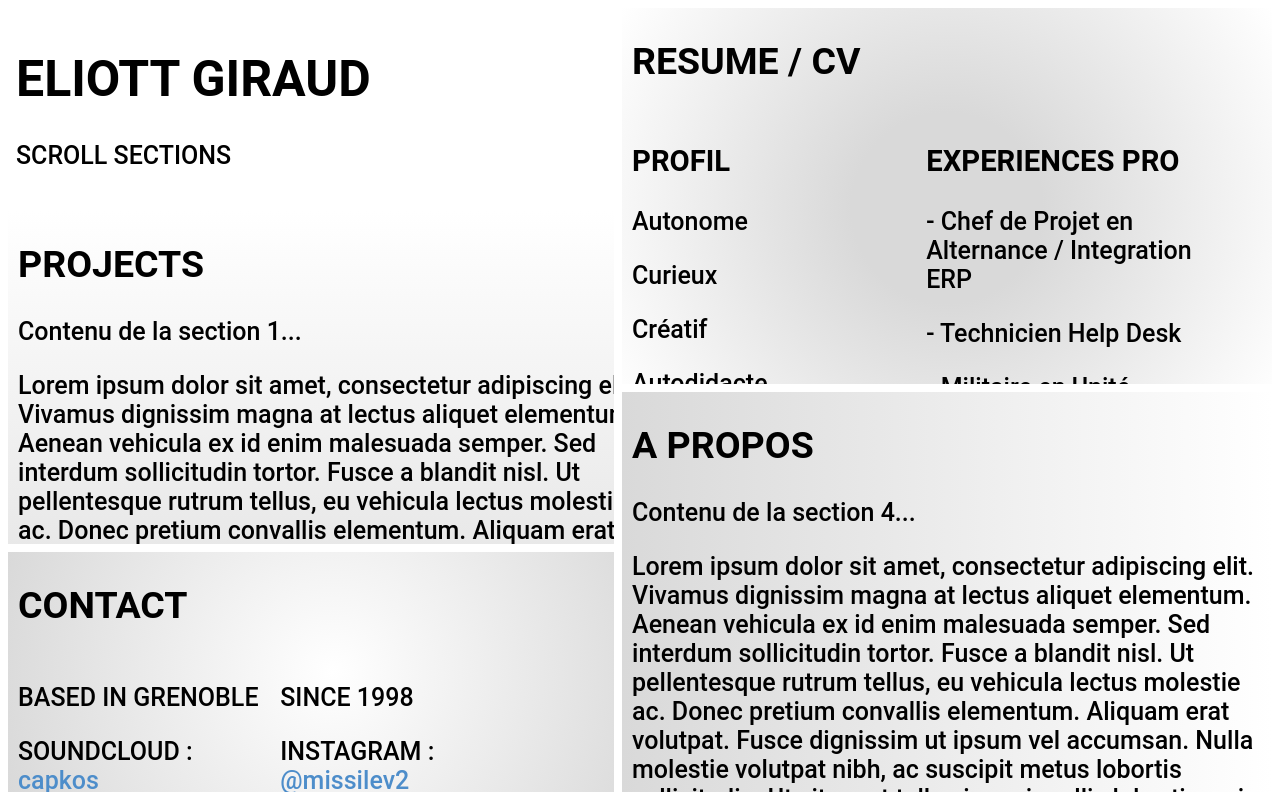
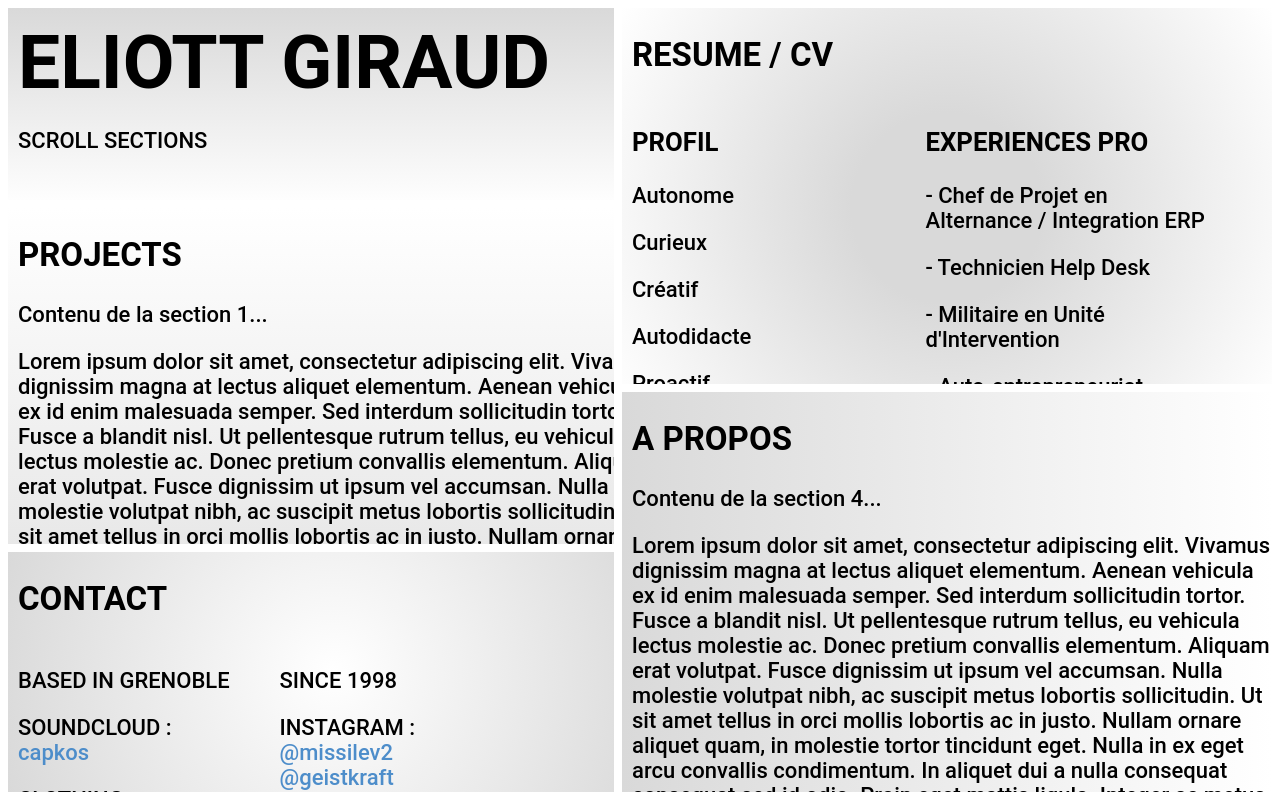
Before and after one commit to GiraudEliott/sitePersoTest, a plain HTML site: page index.html in a window 1280 px wide. Drawn offline with Linux system fonts and the light colour scheme.

Commit message:
Update style.css

```diff
--- a/style.css
+++ b/style.css
@@ -1,12 +1,3 @@
-header {
-    padding: 8px;
-    margin: 0;
-    width: 50%;
-    left: 0;
-    background: rgb(255, 255, 255);
-    background: linear-gradient(0deg, rgba(255, 255, 255, 1) 0%, rgba(217,217,217,1) 100%);
-}
-
 /* hide scrollbar but allow scrolling */
 body::-webkit-scrollbar {
     display: none;
@@ -15,17 +6,19 @@ body::-webkit-scrollbar {
 
 body {
     font-family: 'Roboto', sans-serif;
-    font-size: 25px;
+    font-size: 22px;
     color: #000000;
     font-weight: 500;
     height: 100%;
     overflow: hidden;
+    background-color: red;
 }
 
-
 h1 {
-    font-size: 50px;
+    font-size: 75px;
     color: black;
+    margin: 0;
+    margin-top: 10px;
 }
 
 a {
@@ -35,27 +28,41 @@ a {
 #projects,
 #resume,
 #contact,
-#section4 {
+#section4,
+#header
+{
     position: fixed;
     width: 50%;
     height: 50%;
     padding-left: 10px;
     -ms-overflow-style: none;
-    /* for Internet Explorer, Edge */
     scrollbar-width: none;
-    /* for Firefox */
     overflow-y: scroll;
 }
 
+#header{
+    text-align: justify;
+    top: 0;
+    margin: 0;
+    width: 50%;
+    height: 25%;
+    left: 0;
+    background: rgb(255, 255, 255);
+    background: linear-gradient(0deg, rgba(255, 255, 255, 1) 0%, rgba(217, 217, 217, 1) 100%);
+}
 
+#header::-webkit-scrollbar {
+    display: none;
+    /* for Chrome, Safari, and Opera */
+}
 
 #projects {
-    top: 20;
+    top: 200px;
     left: 0;
     color: #000000;
     height: 70%;
     background: rgb(232, 164, 164);
-    background: linear-gradient(0deg, rgba(217,217,217,1) 0%, rgba(255, 255, 255, 1) 100%);
+    background: linear-gradient(0deg, rgba(217, 217, 217, 1) 0%, rgba(255, 255, 255, 1) 100%);
 }
 
 #projects::-webkit-scrollbar {
@@ -68,7 +75,7 @@ a {
     right: 0;
     color: #000000;
     background: rgb(232, 164, 164);
-    background: radial-gradient(circle, rgba(217,217,217,1) 25%, rgba(255, 255, 255, 1) 100%);
+    background: radial-gradient(circle, rgba(217, 217, 217, 1) 25%, rgba(255, 255, 255, 1) 100%);
 }
 
 #resume::-webkit-scrollbar {
@@ -82,11 +89,7 @@ a {
     color: #000000;
     height: 30%;
     background: rgb(255, 255, 255);
-    background: radial-gradient(circle, rgba(255, 255, 255, 1) 0%, rgba(217,217,217,1) 100%);
-}
-
-h2 {
-    color: black;
+    background: radial-gradient(circle, rgba(255, 255, 255, 1) 0%, rgba(217, 217, 217, 1) 100%);
 }
 
 #contact::-webkit-scrollbar {
@@ -99,7 +102,7 @@ h2 {
     right: 0;
     color: #000000;
     background: rgb(232, 164, 164);
-    background: linear-gradient(90deg, rgba(217,217,217,1) 0%, rgba(255, 255, 255, 1) 100%);
+    background: linear-gradient(90deg, rgba(217, 217, 217, 1) 0%, rgba(255, 255, 255, 1) 100%);
 }
 
 #section4::-webkit-scrollbar {
@@ -125,6 +128,15 @@ a {
 
 }
 
+
 .red-border {
     border: 8px solid rgb(255, 255, 255);
 }
+
+
+/* On screens that are 992px or less, set the background color to blue */
+@media screen and (max-width: 992px) {
+    body {
+        font-size: 26px;
+    }
+}
```
